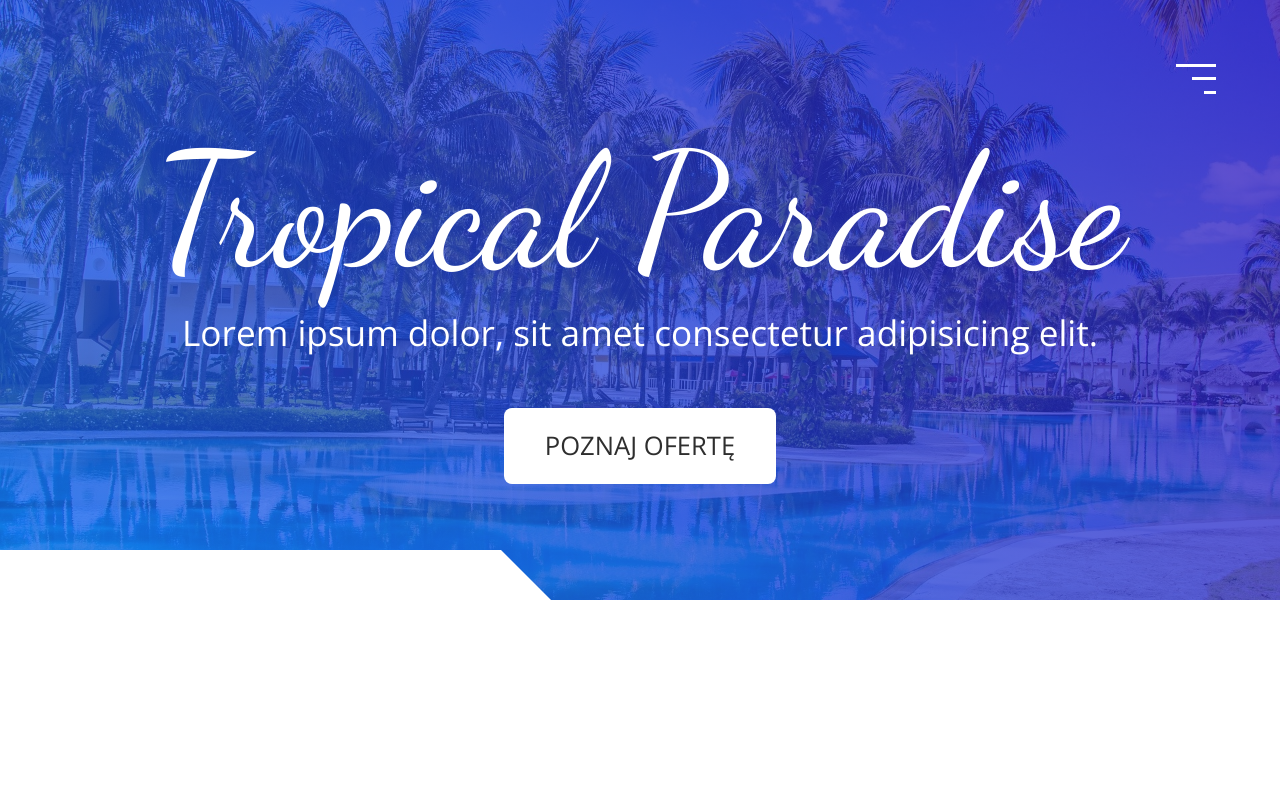
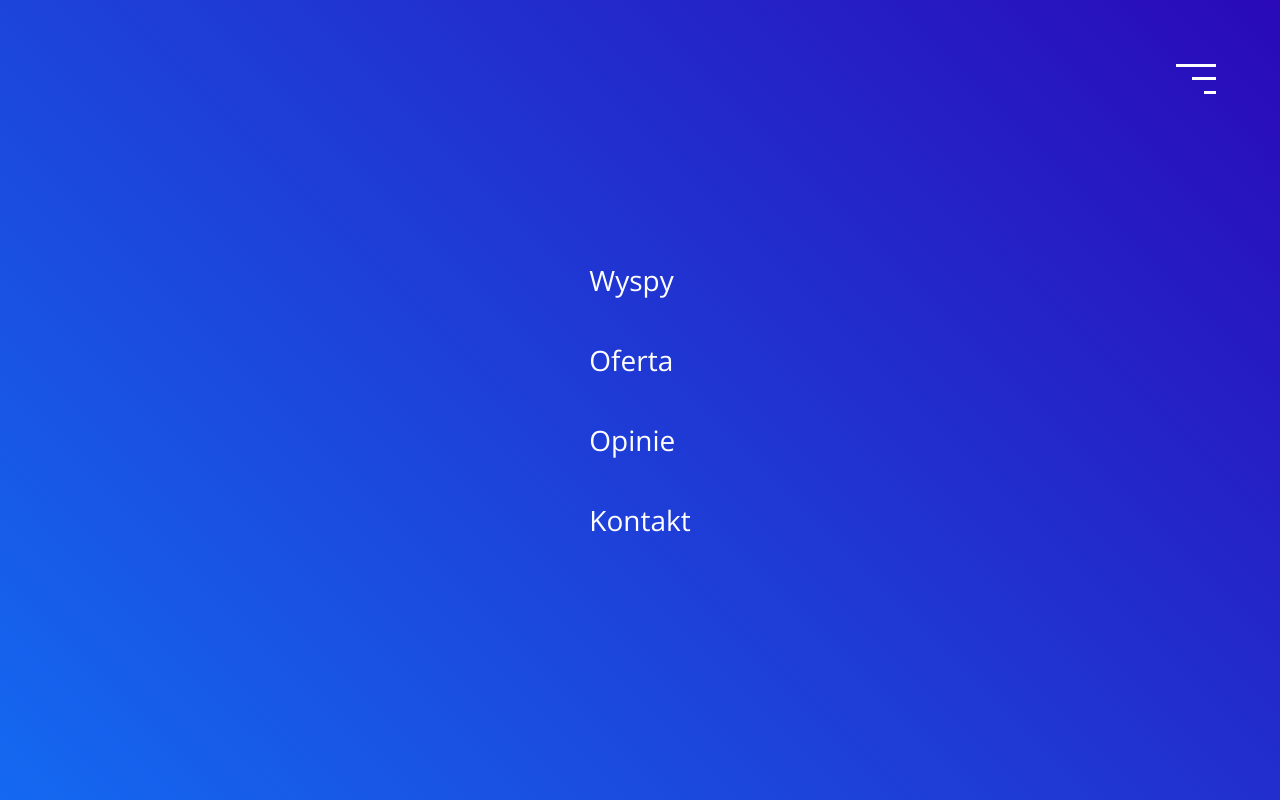
Before and after one commit to Koralek1992/Tropical-Paradaise, a plain HTML site: page index.html in a window 1280 px wide. Drawn offline with nearby package versions, Linux system fonts and the light colour scheme.

Commit message:
fixed font size

```diff
--- a/index.html
+++ b/index.html
@@ -23,7 +23,15 @@
         </div>
     </button>
 
-    <nav class="nav"></nav>
+    <nav class="nav">
+        <nav class="nav__items">
+            <a href="#island" class="nav__item">Wyspy</a>
+            <a href="#offers" class="nav__item">Oferta</a>
+            <a href="#reviews" class="nav__item">Opinie</a>
+            <a href="#contact" class="nav__item">Kontakt</a>
+        </nav>
+
+    </nav>
 
     <header class="header section">
         <h1 class="header__heading">Tropical Paradise</h1>
--- a/sass/main.scss
+++ b/sass/main.scss
@@ -11,7 +11,7 @@
 }
 
 html {
-	font-style: 62.5%;
+	font-size: 62.5%;
 	scroll-behavior: smooth;
 }
 
@@ -30,7 +30,7 @@ body {
 	background: none;
 	border: 1px solid transparent;
 	cursor: pointer;
-	z-index: 10;
+	z-index: 1000;
 
 	&:focus {
 		outline: none;
@@ -69,6 +69,47 @@ body {
 			top: 27px;
 			width: 30%;
 			transition-delay: 0.1s;
+		}
+	}
+}
+
+// nawigacja
+
+.nav {
+	position: fixed;
+	top: 0;
+	display: flex;
+	justify-content: center;
+	align-items: center;
+	width: 100%;
+	height: 100vh;
+	background-image: $blue-gradient-solid;
+	z-index: 100;
+
+	&__item {
+		position: relative;
+		display: block;
+		margin: 0.5em 0;
+		padding: 0.5em 2em;
+		text-decoration: none;
+		color: $pure-white;
+		font-size: 2.8rem;
+
+		&::before {
+			content: '';
+			position: absolute;
+			top: 0;
+			left: 0;
+			height: 100%;
+			width: 3px;
+			background-color: $pure-white;
+			transform: scale(0);
+			transition: transform .3s;
+		}
+
+
+		&:hover::before {
+			transform: scale(1);
 		}
 	}
 }
```
Also changed, not shown: css/main.css, 1 other file.
